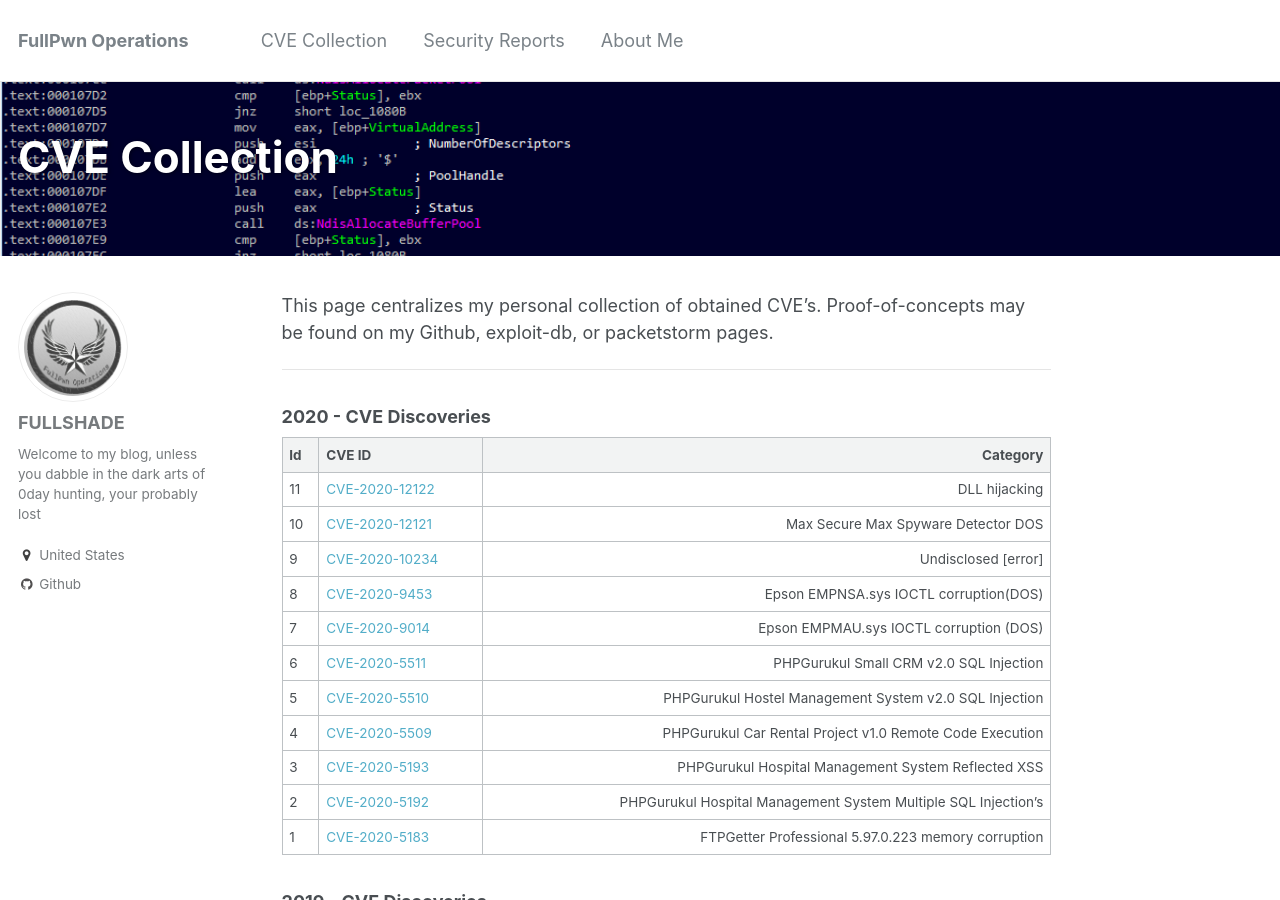
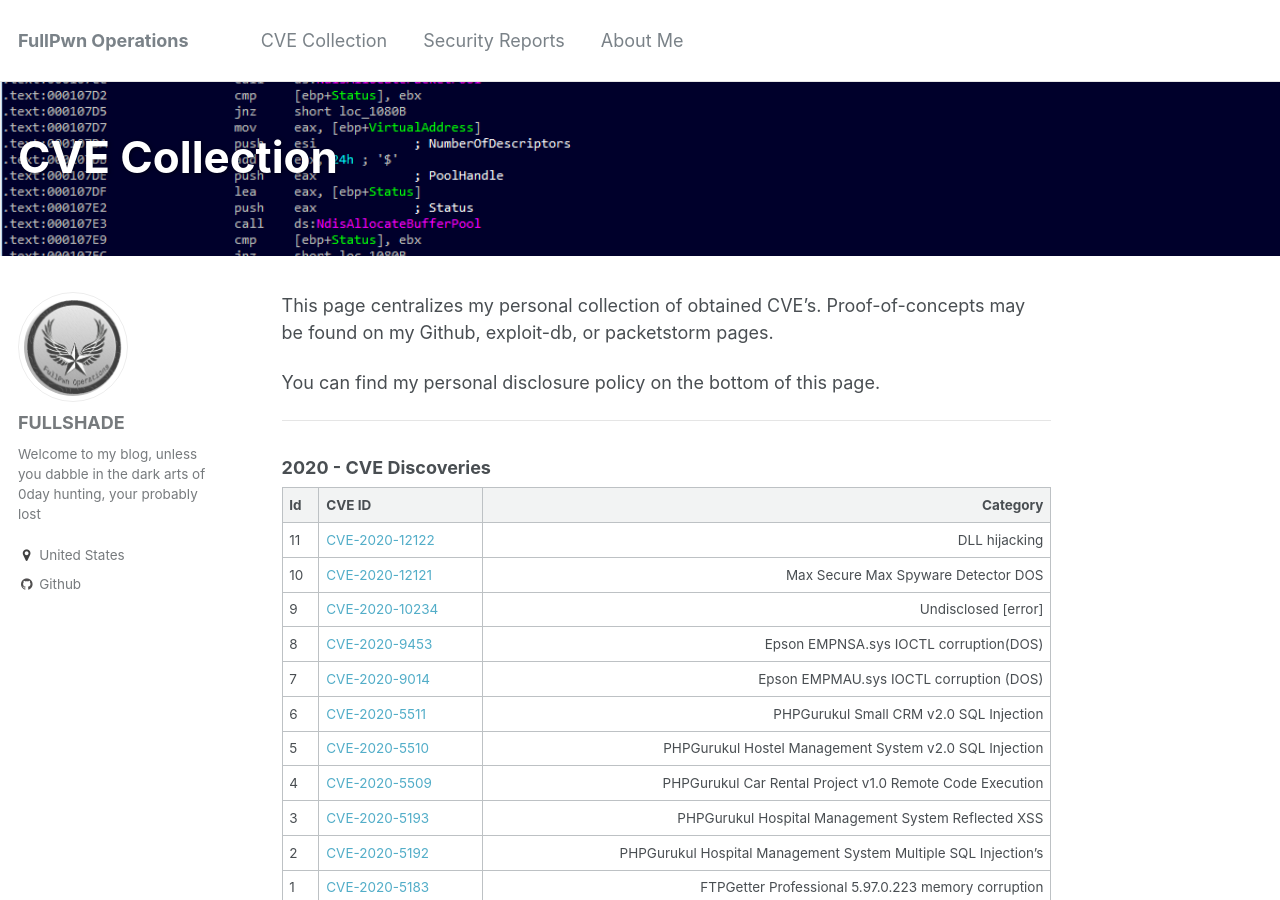
Before and after one commit to asdyxcyxc/FULLSHADE.github.io, a Jekyll site: the page built from _pages/cves.md, in a window 1280 px wide and 900 px high. Built offline with Jekyll 4.4.1, drawn with Linux system fonts in a browser that asks for light colours.

Commit message:
Update cves.md

```diff
--- a/_pages/cves.md
+++ b/_pages/cves.md
@@ -8,6 +8,8 @@
 ---
 
 This page centralizes my personal collection of obtained CVE's. Proof-of-concepts may be found on my Github, exploit-db, or packetstorm pages.
+
+You can find my personal disclosure policy on the bottom of this page.
 
 ----
 
```
